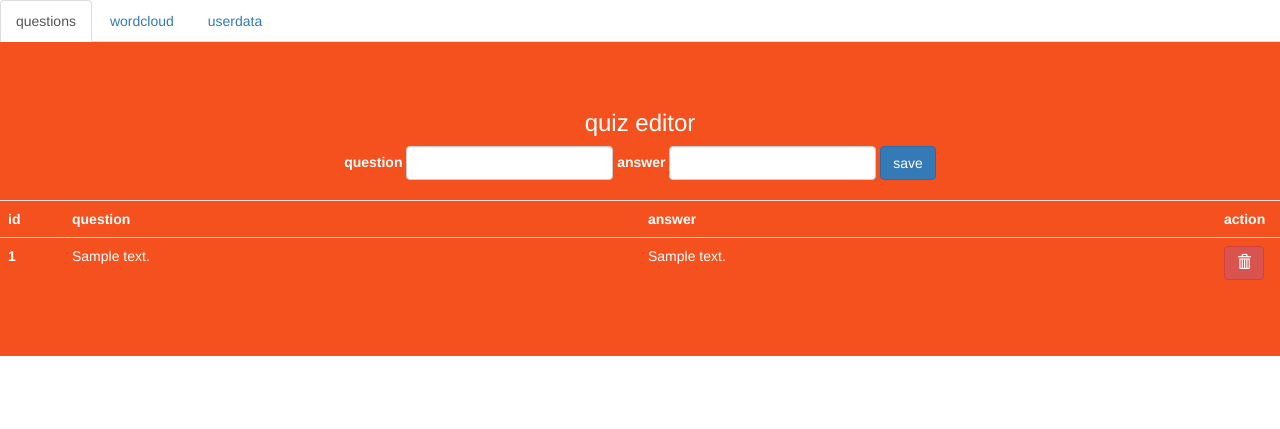
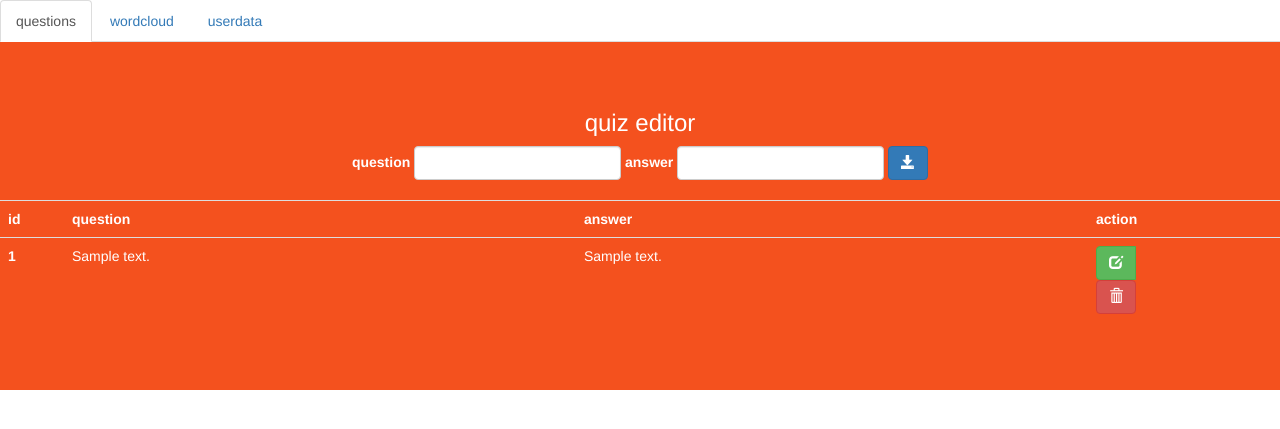
Before and after one commit to LaerryLaessig/quiz, a Flask app: page /admin in a window 1280 px wide. Shown: the top 429 px of the page. Run offline with Flask 2, Linux system fonts and the light colour scheme; tables that the repository leaves empty hold one stand-in row (values such as "Sample post"); some libraries are stand-ins or nearby versions.

Commit message:
use more glyphicon

```diff
--- a/flask_quiz/forms.py
+++ b/flask_quiz/forms.py
@@ -4,15 +4,12 @@ from wtforms import StringField, SubmitField
 
 class AnswerForm(FlaskForm):
     answer = StringField('answer')
-    submit = SubmitField('send')
 
 
 class NamingForm(FlaskForm):
     name = StringField('name')
-    submit = SubmitField('send')
 
 
 class AddQuestionForm(FlaskForm):
     question = StringField('question')
     answer = StringField('answer')
-    save = SubmitField('save')
--- a/flask_quiz/templates/admin_page.html
+++ b/flask_quiz/templates/admin_page.html
@@ -29,8 +29,10 @@
                         {{ question_form.question(class="form-control") }}
                         {{ question_form.answer.label() }}
                         {{ question_form.answer(class="form-control") }}
-                        {{ question_form.save(class="btn btn-primary") }}
-                        </div>
+                        <button class="btn btn-primary" type="submit" title="save">
+                            <span class="glyphicon glyphicon-save" aria-hidden="true"></span>
+                        </button>
+                    </div>
                 </form>
         </div>
             <br>
@@ -38,9 +40,9 @@
                 <table class="table text-left">
                     <tr>
                         <th scope="col" width="5%">id</th>
-                        <th scope="col" width="45%">question</th>
-                        <th scope="col" width="45%">answer</th>
-                        <th scope="col" width="5%">action</th>
+                        <th scope="col" width="40%">question</th>
+                        <th scope="col" width="40%">answer</th>
+                        <th scope="col" width="15%">action</th>
                     </tr>
                     {% for question in questions %}
                     <tr>
@@ -48,11 +50,16 @@
                         <td>{{question.text}}</td>
                         <td>{{question.answer}}</td>
                         <td>
+                            <div  class="btn-group">
+                                <button class="btn btn-success" title="edit">
+                                    <span class="glyphicon glyphicon-edit" aria-hidden="true"></span>
+                                </button>
                              <form action="/question/{{question.id}}/delete" method="POST">
                                  <button class="btn btn-danger" type="submit" title="remove">
                                      <span class="glyphicon glyphicon-trash" aria-hidden="true"></span>
                                  </button>
                              </form>
+                            </div>
                          </td>
                     </tr>
                     {% endfor %}
@@ -72,7 +79,9 @@
                 </div>
                 <div class="col-sm form-group">
                     <form action="/wordcloud" method="GET">
-                            <input class="btn btn-primary" type="submit" value="generate Wordcloud">
+                         <button class="btn btn-primary" type="submit" title="generate Wordcloud">
+                            <span class="glyphicon glyphicon-export" aria-hidden="true"></span> generate Wordcloud
+                        </button>
                     </form>
                 </div>
             </div>
@@ -82,7 +91,9 @@
         <h3>user data</h3>
             <div class="form-group">
                     <form action="/users/delete" method="POST">
-                        <input class="btn btn-primary" type="submit" value="remove all user data">
+                        <button class="btn btn-danger" type="submit" title="remove all user data">
+                                     <span class="glyphicon glyphicon-trash" aria-hidden="true"></span> remove all user data
+                        </button>
                     </form>
             </div>
     </div>
--- a/flask_quiz/templates/naming_page.html
+++ b/flask_quiz/templates/naming_page.html
@@ -11,7 +11,9 @@
     <form class="form-inline" action="/user/{{id}}/name" method="POST">
         <div class="input-group-append">
                 {{ form.name(class="form-control") }}
-                {{ form.submit(class="btn btn-primary") }}
+                <button class="btn btn-primary" type="submit" title="send">
+                    <span class="glyphicon glyphicon-send" aria-hidden="true"></span>
+                </button>
         </div>
     </form>
 </div>
--- a/flask_quiz/templates/question_page.html
+++ b/flask_quiz/templates/question_page.html
@@ -18,10 +18,12 @@
         </div>
     {% endif %}
     <p>{{question.id}}. {{question.text}}</p>
-    <form action="/user/{{id}}/answer" method="POST">
+    <form class="form-inline" action="/user/{{id}}/answer" method="POST">
         <div class="form-group">
                 {{ form.answer(class="form-control") }}
-                {{ form.submit(class="btn btn-primary") }}
+                <button class="btn btn-primary" type="submit" title="send">
+                    <span class="glyphicon glyphicon-send" aria-hidden="true"></span>
+                </button>
         </div>
     </form>
 </div>
```
